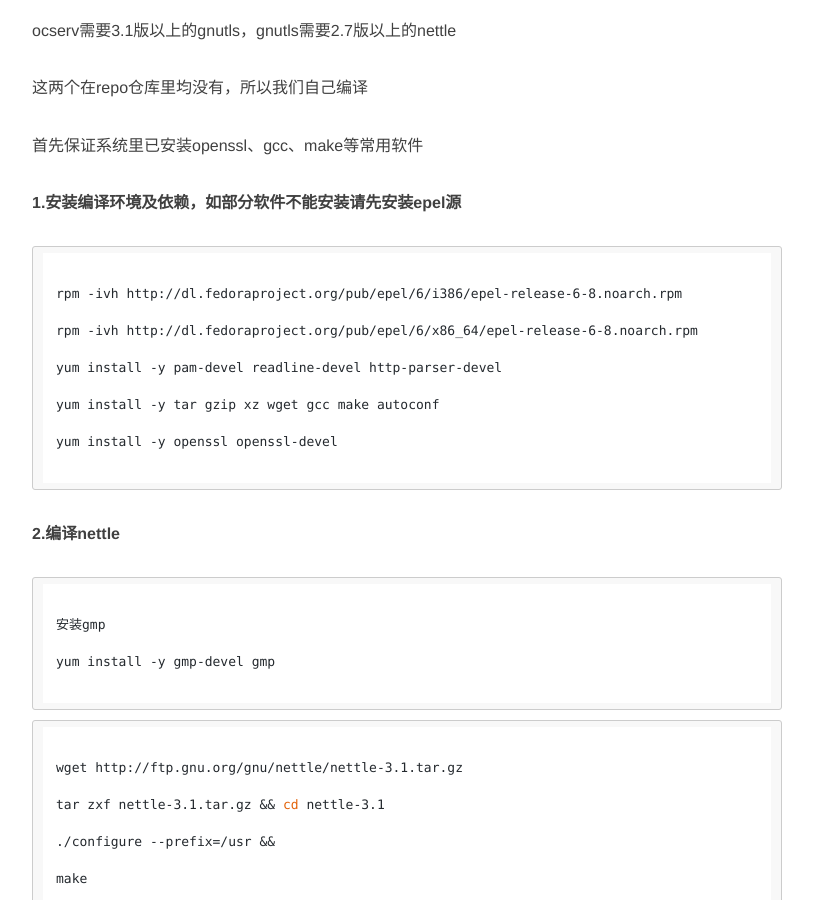
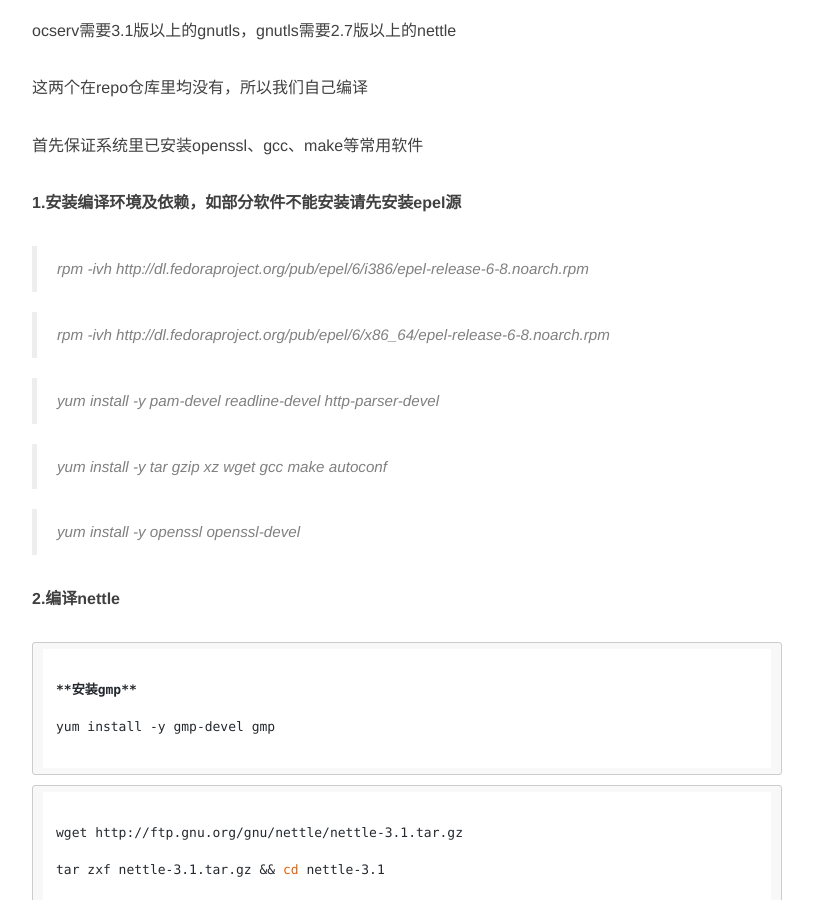
Before and after one commit to EwanZhang/EwanZhang, a Jekyll site: the page built from _posts/2015-07-04-centos6配置anyconnect.md, in a window 1280 px wide and 900 px high, scrolled down 391 px. Shown: the whole window, without its empty margins (233-1046 px from the left). Built offline with Jekyll 4.4.1, drawn with Linux system fonts in a browser that asks for light colours; nearby versions of some CDN libraries; comment, search, counter and statistics services are not loaded.

Commit message:
Update 2015-07-04-centos6配置anyconnect.md

````diff
--- a/_posts/2015-07-04-centos6配置anyconnect.md
+++ b/_posts/2015-07-04-centos6配置anyconnect.md
@@ -20,25 +20,22 @@ ocserv需要3.1版以上的gnutls，gnutls需要2.7版以上的nettle
 
 **1.安装编译环境及依赖，如部分软件不能安装请先安装epel源**
 
-```html
+> rpm -ivh http://dl.fedoraproject.org/pub/epel/6/i386/epel-release-6-8.noarch.rpm
 
-rpm -ivh http://dl.fedoraproject.org/pub/epel/6/i386/epel-release-6-8.noarch.rpm
+> rpm -ivh http://dl.fedoraproject.org/pub/epel/6/x86_64/epel-release-6-8.noarch.rpm
 
-rpm -ivh http://dl.fedoraproject.org/pub/epel/6/x86_64/epel-release-6-8.noarch.rpm
+> yum install -y pam-devel readline-devel http-parser-devel
 
-yum install -y pam-devel readline-devel http-parser-devel
+> yum install -y tar gzip xz wget gcc make autoconf
 
-yum install -y tar gzip xz wget gcc make autoconf
+> yum install -y openssl openssl-devel
 
-yum install -y openssl openssl-devel
-
-```
 
 **2.编译nettle**
 
 ```html
 
-安装gmp
+**安装gmp**
 
 yum install -y gmp-devel gmp
 
@@ -66,6 +63,7 @@ install -v -m644 nettle.html /usr/share/doc/nettle-3.1.1
 ```html
 
 安装expat-devel
+
 yum install -y expat-devel
 
 ```
````
